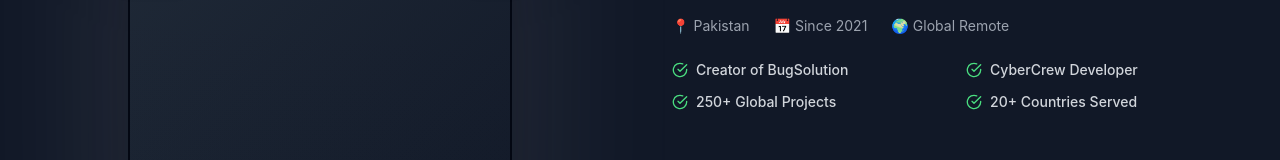
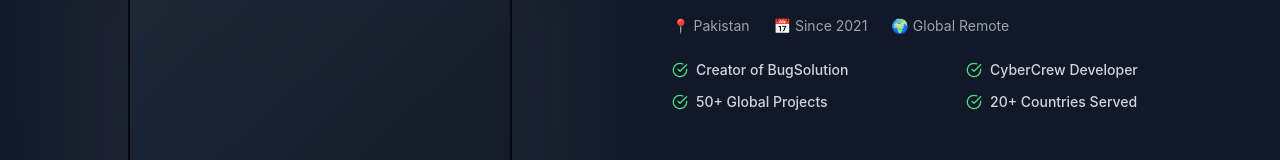
Before and after one commit to naveedalam-dev/Portfolio, a React (Vite) app: page / in a window 1280 px wide. Shown: the part 1128-1288 px from the top of the page. Built offline with nearby package versions, Linux system fonts and the light colour scheme; a web font is replaced by a local one.

Commit message:
Updated About.tsx

```diff
--- a/src/components/About.tsx
+++ b/src/components/About.tsx
@@ -21,7 +21,7 @@ const About: React.FC = () => {
   const achievements = [
     "Creator of BugSolution",
     "CyberCrew Developer",
-    "250+ Global Projects",
+    "50+ Global Projects",
     "20+ Countries Served"
   ];
 
```
